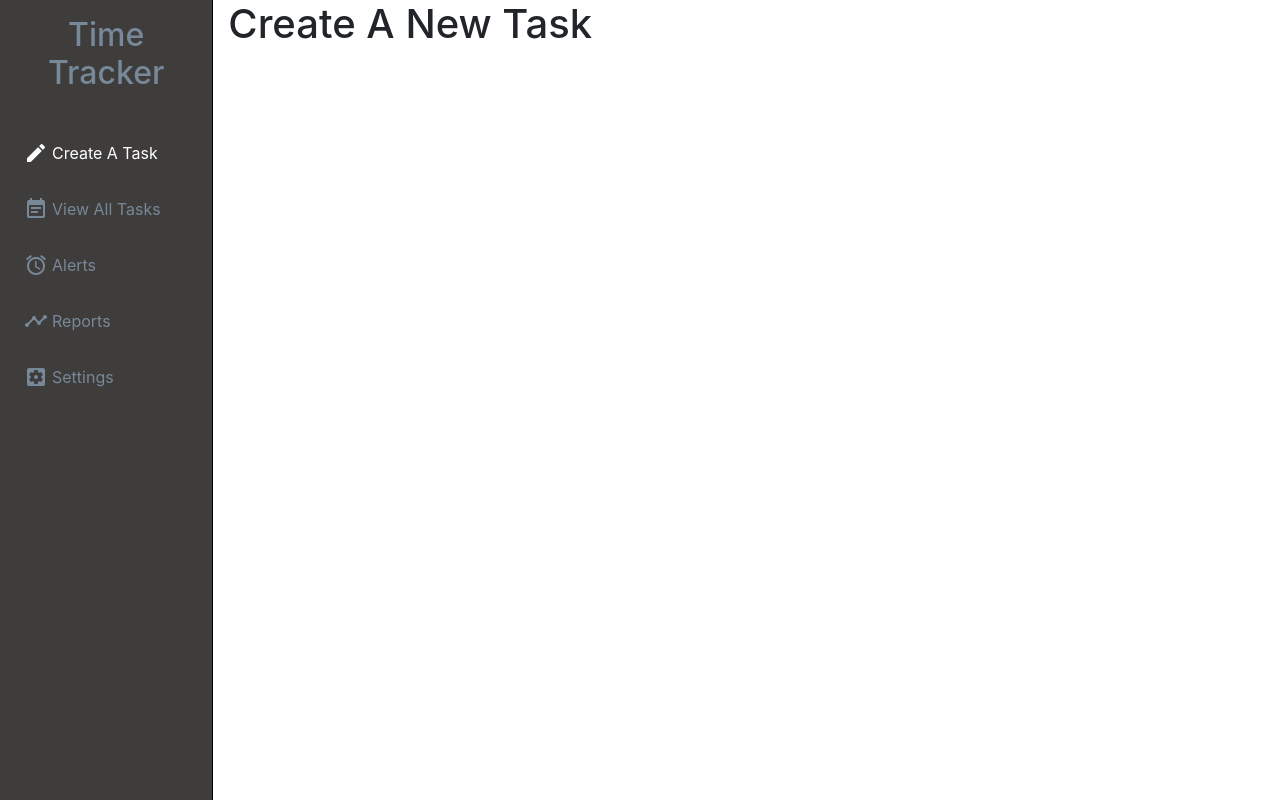
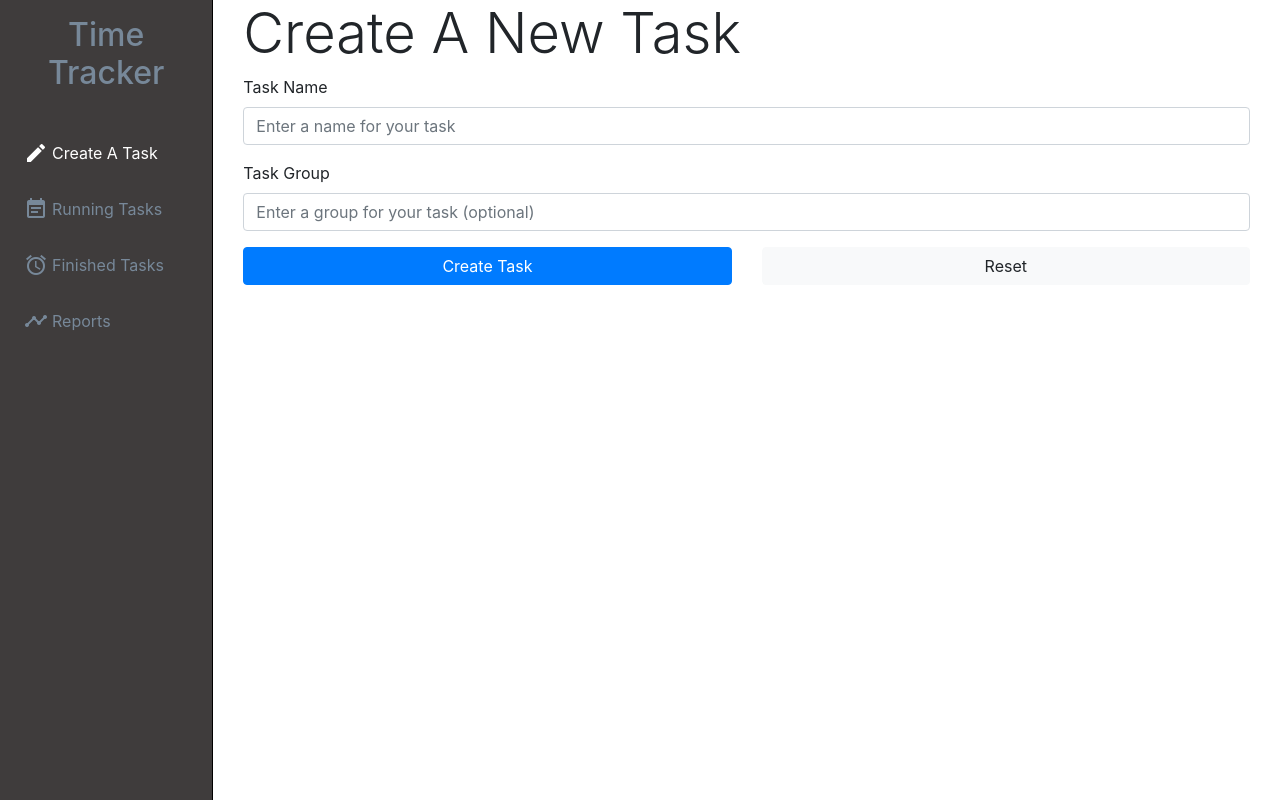
Before and after one commit to chingu-voyages/TNT-Task-Timer-v12-geckos-team-01-, a React (Create React App) app: page / in a window 1280 px wide. Built offline with nearby package versions, Linux system fonts and the light colour scheme.

Commit message:
CreateTaskPage form created - changed taskReducer.js state.tasks to state.taskList for clarity

```diff
--- a/src/App.js
+++ b/src/App.js
@@ -22,9 +22,9 @@ import TimerDisplay from "./components/TimerDisplay";
 
 /* Pages */
 import CreateTaskPage from "./pages/CreateTaskPage";
+import RunningTasksPage from "./pages/RunningTasksPage";
+import FinishedTasksPage from "./pages/FinishedTasksPage";
 import ReportsPage from "./pages/ReportsPage";
-import SettingsPage from "./pages/SettingsPage";
-import TaskAlertsPage from "./pages/TaskAlertsPage";
 import ViewTasksPage from "./pages/ViewTasksPage";
 
 /* helper functions */
@@ -81,9 +81,16 @@ function App() {
                 <Switch>
                   <Route exact path="/" component={CreateTaskPage} />
                   <Route exact path="/reports" component={ReportsPage} />
-                  <Route exact path="/settings" component={SettingsPage} />
-                  <Route exact path="/taskalerts" component={TaskAlertsPage} />
-                  <Route exact path="/viewtasks" component={ViewTasksPage} />
+                  <Route
+                    exact
+                    path="/runningtasks"
+                    component={RunningTasksPage}
+                  />
+                  <Route
+                    exact
+                    path="/finishedtasks"
+                    component={FinishedTasksPage}
+                  />
                 </Switch>
 
                 {isTimerRunning && (
--- a/src/actions/taskActions.js
+++ b/src/actions/taskActions.js
@@ -2,10 +2,9 @@ import { ADD_TASK, REMOVE_TASK } from "./types";
 
 /* Action Creators */
 export const addTask = task => {
+  console.log("Adding: ", task);
   return {
-    taskName: task.taskName,
-    completion: new Date(`${task.date} ${task.time}`).toLocaleString(),
-    done: false,
+    payload: task,
     type: ADD_TASK
   };
 };
--- a/src/components/Sidebar/Sidebar.js
+++ b/src/components/Sidebar/Sidebar.js
@@ -12,10 +12,9 @@ const Sidebar = ({ currentTab }) => {
   // linkText: The text that will be displayed for the link.
   const sidebarData = [
     { to: "/", iconName: "create", linkText: "Create A Task" },
-    { to: "/viewtasks", iconName: "event_note", linkText: "View All Tasks" },
-    { to: "/taskalerts", iconName: "alarm", linkText: "Alerts" },
-    { to: "/reports", iconName: "timeline", linkText: "Reports" },
-    { to: "/settings", iconName: "settings_applications", linkText: "Settings" }
+    { to: "/runningtasks", iconName: "event_note", linkText: "Running Tasks" },
+    { to: "/finishedtasks", iconName: "alarm", linkText: "Finished Tasks" },
+    { to: "/reports", iconName: "timeline", linkText: "Reports" }
   ];
 
   const sidebarItems = sidebarData.map((sidebarItem, index) => (
--- a/src/pages/CreateTaskPage.js
+++ b/src/pages/CreateTaskPage.js
@@ -1,13 +1,144 @@
-import React from "react";
+/* eslint-disable no-shadow */
+import React, { useState } from "react";
+import { connect } from "react-redux";
+import PropTypes from "prop-types";
 
-const CreateTaskPage = () => {
+// Bootstrap imports
+import Container from "react-bootstrap/Container";
+import Row from "react-bootstrap/Row";
+import Col from "react-bootstrap/Col";
+import Form from "react-bootstrap/Form";
+// import FormControl from "react-bootstrap/FormControl";
+import Button from "react-bootstrap/Button";
+import Alert from "react-bootstrap/Alert";
+
+import { addTask } from "../actions/taskActions";
+
+const CreateTaskPage = ({ addTask, nextId }) => {
+  const [isAlertVisible, setIsAlertVisible] = useState(false);
+  const [taskName, setTaskName] = useState("");
+  const [taskGroup, setTaskGroup] = useState("");
+  const [alertData, setAlertData] = useState({
+    type: "",
+    message: ""
+  });
+
+  // showAlert will display the bootstrap Alert
+  // It uses the state set in alertData which is an object of type
+  // {type: "bootstrap alert type", message: "Your message"}
+  // the alert will be hidden after 3 seconds.
+  const showAlert = () => {
+    const alertTimeOut = 3000; // 3000ms = 3 seconds
+    const { message, type } = alertData;
+
+    setTimeout(() => {
+      setIsAlertVisible(false);
+    }, alertTimeOut);
+
+    return (
+      <Alert className="mt-2 mb-2" variant={type}>
+        {message}
+      </Alert>
+    );
+  };
+
+  const resetForm = () => {
+    setTaskName("");
+    setTaskGroup("");
+  };
+
+  const createTask = () => {
+    if (taskName === "") {
+      setAlertData({ type: "danger", message: "You must enter a task name" });
+      setIsAlertVisible(true);
+    } else {
+      const task = {
+        id: nextId,
+        taskName,
+        dateStarted: new Date(),
+        running: false,
+        dateCompleted: null
+      };
+      addTask(task);
+      setAlertData({ type: "success", message: `Created task ${taskName}.` });
+      setIsAlertVisible(true);
+      resetForm();
+    }
+  };
+
   return (
     <div>
-      <h1>Create A New Task</h1>
+      <Container>
+        <Row>
+          <Col xs={{ span: 12 }}>
+            <h1 className="display-4">Create A New Task</h1>
+          </Col>
+        </Row>
+
+        <Form>
+          {/* Task Name Control */}
+          <Row>
+            <Col xs={{ span: 12 }}>
+              <Form.Group>
+                <Form.Label>Task Name</Form.Label>
+                <Form.Control
+                  type="text"
+                  placeholder="Enter a name for your task"
+                  value={taskName}
+                  onChange={e => setTaskName(e.target.value)}
+                />
+              </Form.Group>
+            </Col>
+          </Row>
+
+          {/* Task Group Control */}
+          <Row>
+            <Col xs={{ span: 12 }}>
+              <Form.Group>
+                <Form.Label>Task Group</Form.Label>
+                <Form.Control
+                  type="text"
+                  placeholder="Enter a group for your task (optional)"
+                  value={taskGroup}
+                  onChange={e => setTaskGroup(e.target.value)}
+                />
+              </Form.Group>
+            </Col>
+          </Row>
+
+          {/* Buttons */}
+          <Row>
+            <Col xs={{ span: 6 }}>
+              <Button variant="primary" onClick={createTask} block>
+                Create Task
+              </Button>
+            </Col>
+
+            <Col xs={{ span: 6 }}>
+              <Button variant="light" onClick={resetForm} block>
+                Reset
+              </Button>
+            </Col>
+          </Row>
+        </Form>
+
+        {isAlertVisible && showAlert("danger", "Invalid task name")}
+      </Container>
     </div>
   );
 };
 
-export default CreateTaskPage;
+const mapStateToProps = state => {
+  return {
+    nextId: state.tasks.availableId
+  };
+};
+export default connect(
+  mapStateToProps,
+  { addTask }
+)(CreateTaskPage);
 
-/* make sure to add PropTypes if any */
+CreateTaskPage.propTypes = {
+  addTask: PropTypes.func.isRequired,
+  nextId: PropTypes.number.isRequired
+};
--- a/src/pages/SettingsPage.js
+++ b/src/pages/FinishedTasksPage.js
@@ -1,11 +1,11 @@
 import React from "react";
 
-const SettingsPage = () => {
+const FinishedTasksPage = () => {
   return (
     <div>
-      <h1>Settings</h1>
+      <h1>Finished Tasks</h1>
     </div>
   );
 };
 /* make sure to add PropTypes if any */
-export default SettingsPage;
+export default FinishedTasksPage;
--- /dev/null
+++ b/src/pages/RunningTasksPage.js
@@ -0,0 +1,22 @@
+import React from "react";
+import { connect } from "react-redux";
+
+// import Container from "react-bootstrap/Container";
+// import Row from "react-bootstrap/Row";
+// import Col from "react-bootstrap/Col";
+// import ListGroup from "react-bootstrap/ListGroup";
+
+const RunningTasksPage = () => {
+  return (
+    <div>
+      <h1>Running Tasks</h1>
+    </div>
+  );
+};
+/* make sure to add PropTypes if any */
+const mapStateToProps = state => {
+  return {
+    tasks: state.tasks.taskList
+  };
+};
+export default connect(mapStateToProps)(RunningTasksPage);
--- a/src/pages/TaskAlertsPage.js
+++ /dev/null
@@ -1,11 +0,0 @@
-import React from "react";
-
-const TaskAlertsPage = () => {
-  return (
-    <div>
-      <h1>Viewing Alerts</h1>
-    </div>
-  );
-};
-/* make sure to add PropTypes if any */
-export default TaskAlertsPage;
--- a/src/reducer/taskReducer.js
+++ b/src/reducer/taskReducer.js
@@ -1,23 +1,15 @@
+/*
+  Properties of the task objects:
+  {
+    id: Number,
+    taskName: String,
+    running: boolean,
+    dateStarted: Date object,
+    dateCompleted: DateObject
+  }
+*/
+
 import { ADD_TASK, REMOVE_TASK } from "../actions/types";
-
-// create some fake tasks for testing
-// duration is in seconds
-const testTasks = [
-  { taskName: "Reading a book", date: new Date(), duration: 6000 },
-  { taskName: "Working on project", date: new Date(), duration: 4240 },
-  { taskName: "Watching TV", date: new Date(), duration: 2400 },
-  { taskName: "Eating Lunch", date: new Date(), duration: 1001 },
-  { taskName: "Napping", date: new Date(), duration: 985 },
-  { taskName: "Refactoring app", date: new Date(), duration: 720 }
-];
-
-// set some ids for the tasks
-testTasks.forEach((task, index) => {
-  // eslint-disable-next-line no-param-reassign
-  task.id = index;
-});
-// set the tasks in the localstorage
-localStorage.setItem("tasks", JSON.stringify(testTasks));
 
 /* Initial State */
 const tasksFromLocalState = JSON.parse(localStorage.getItem("tasks")) || [];
@@ -26,36 +18,36 @@ const highestId = tasksFromLocalState.length
   : 0;
 
 const initialState = {
-  tasks: tasksFromLocalState,
+  taskList: tasksFromLocalState,
   availableId: highestId + 1
 };
 
 /* Reducer */
 export default (state = initialState, action) => {
   const newId = state.availableId;
-  const { taskName, completion, done } = action;
-  const newTask = {
-    taskName,
-    completion,
-    done,
-    id: newId
-  };
+
   switch (action.type) {
-    case ADD_TASK:
-      localStorage.setItem("tasks", JSON.stringify([...state.tasks, newTask]));
+    case ADD_TASK: {
+      const newTask = action.payload;
+
+      localStorage.setItem(
+        "tasks",
+        JSON.stringify([...state.taskList, newTask])
+      );
       return {
         ...state,
         availableId: newId + 1,
-        tasks: [...state.tasks, newTask]
+        taskList: [...state.taskList, newTask]
       };
+    }
     case REMOVE_TASK:
       localStorage.setItem(
         "tasks",
-        JSON.stringify(state.tasks.filter(each => each.id !== action.id))
+        JSON.stringify(state.taskList.filter(each => each.id !== action.id))
       );
       return {
         ...state,
-        tasks: state.tasks.filter(each => each.id !== action.id)
+        tasks: state.taskList.filter(each => each.id !== action.id)
       };
     default:
       return state;
```
